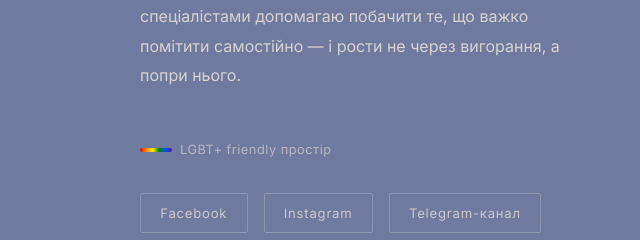
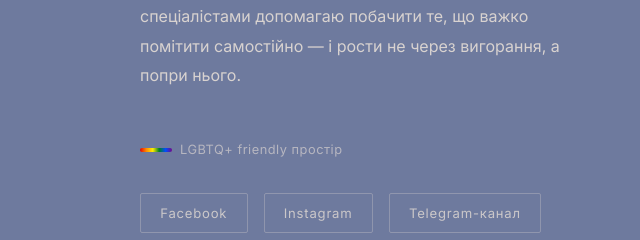
Before and after one commit to Gura-Andriy/tetiana-zavialova, a plain HTML site: page index.html in a window 1280 px wide. Shown: the part 2780-3020 px from the top of the page, 0-640 px from the left. Drawn offline with nearby package versions, Linux system fonts and the light colour scheme.

Commit message:
Add files via upload

```diff
--- a/index.html
+++ b/index.html
@@ -115,7 +115,7 @@
           <p class="about-bio">У роботі з психологами-початківцями та досвідченими спеціалістами допомагаю побачити те, що важко помітити самостійно — і рости не через вигорання, а попри нього.</p>
           <div class="lgbt-badge" role="note" aria-label="LGBT+ friendly простір">
             <div class="rainbow-bar" aria-hidden="true"></div>
-            <span>LGBT+ friendly простір</span>
+            <span>LGBTQ+ friendly простір</span>
           </div>
           <div class="about-socials">
             <a href="https://www.facebook.com/share/1CjKU2RE9J/?mibextid=wwXIfr" class="social-link" target="_blank" rel="noopener noreferrer">Facebook</a>
```
